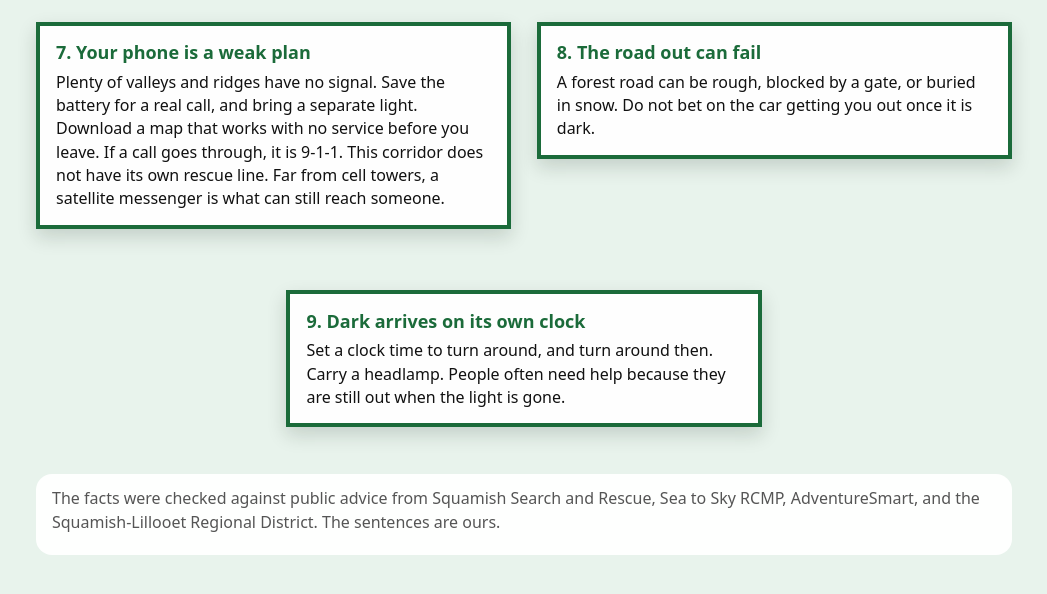
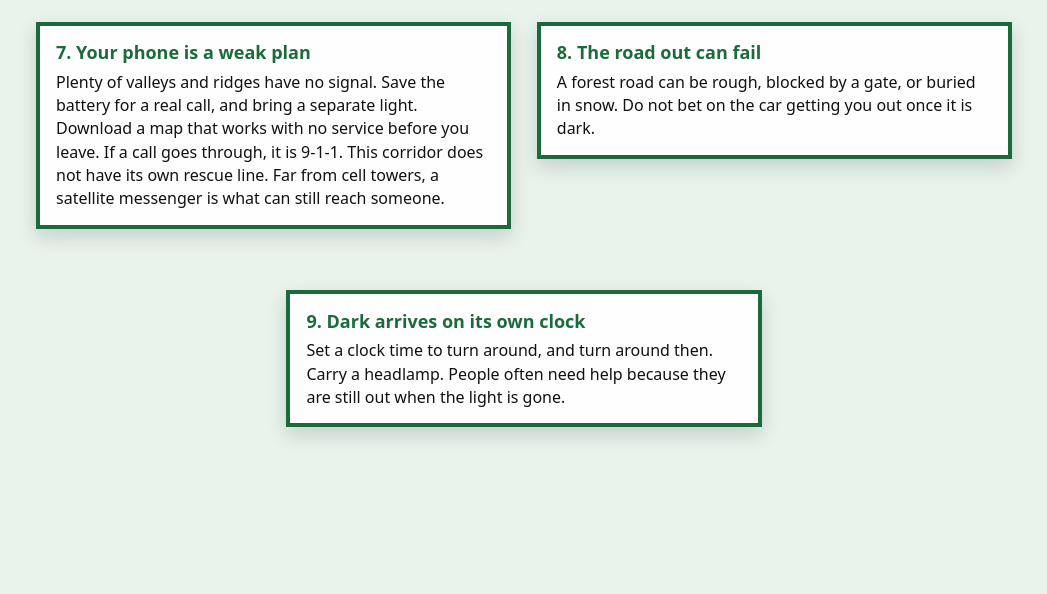
Before and after one commit to lzl462/outdoorsafety, a plain HTML site: page be-aware.html in a window 1280 px wide. Shown: the part 1703-2297 px from the top of the page, without its empty margins (216-1263 px from the left). After the commit the page ends 2218 px from the top, so only its background shows below. Drawn offline with Linux system fonts and the light colour scheme.

Commit message:
Be aware: take the source line off the bottom of the page.

```diff
--- a/be-aware.html
+++ b/be-aware.html
@@ -134,9 +134,6 @@
         <p>Set a clock time to turn around, and turn around then. Carry a headlamp. People often need help because they are still out when the light is gone.</p>
       </section>
       </div>
-      <div class="if-intro aware-foot">
-        <p class="note">The facts were checked against public advice from Squamish Search and Rescue, Sea to Sky RCMP, AdventureSmart, and the Squamish-Lillooet Regional District. The sentences are ours.</p>
-      </div>
     </main>
   </div>
   <script src="script.js"></script>
```
